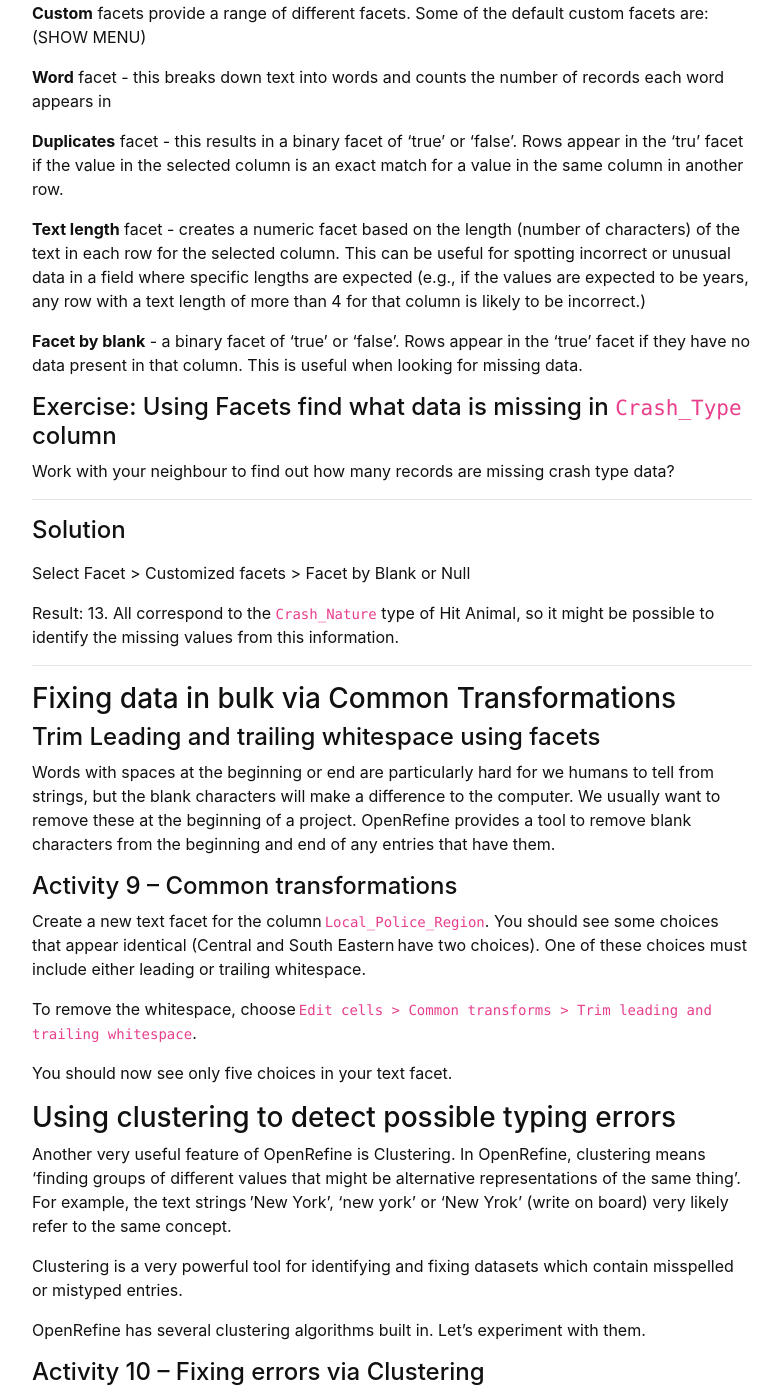
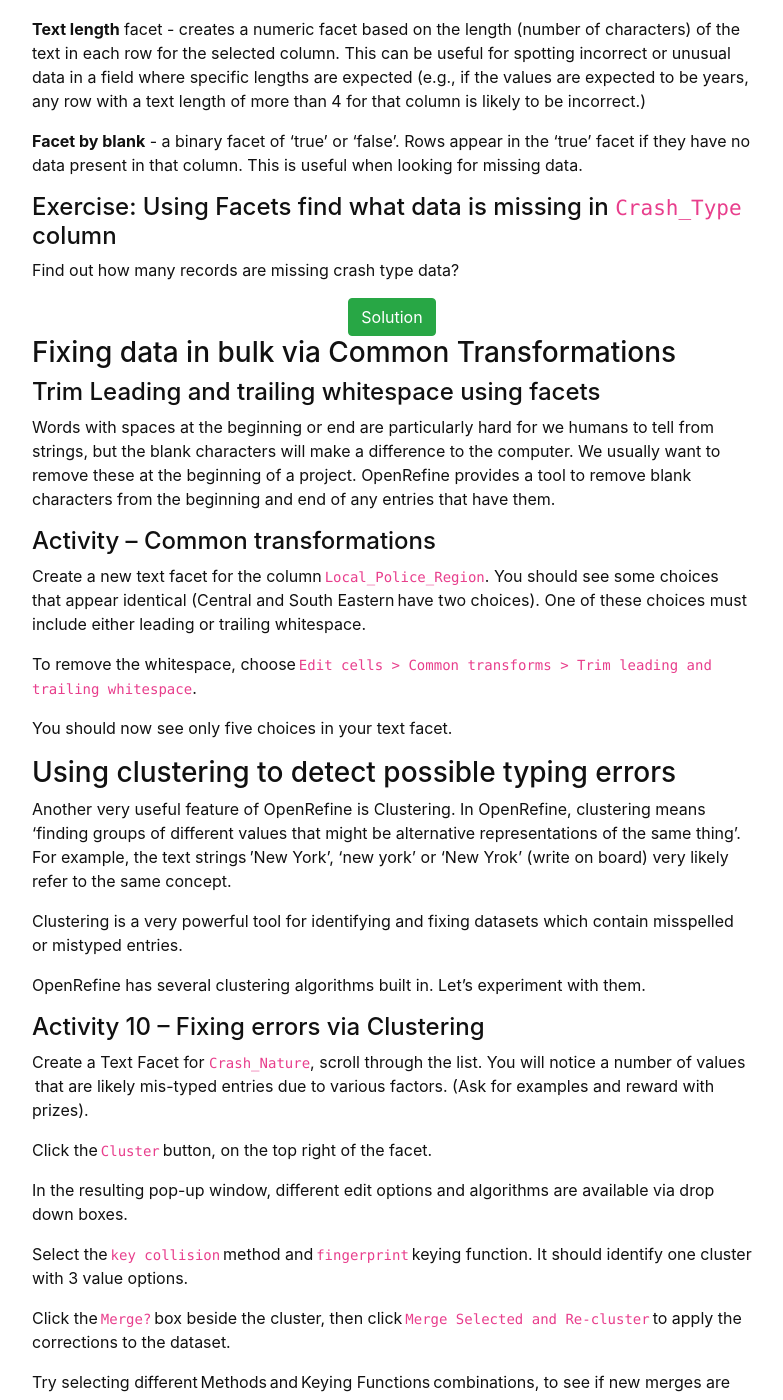
Before and after one commit to GULibrarySandbox/intro-data-wrangle, a Jekyll site: the page built from content/4-lesson.md, in a window 1280 px wide and 1400 px high, scrolled down 2424 px. Shown: the whole window, without its empty margins (248-1031 px from the left). Built offline with Jekyll 4.4.1, drawn with Linux system fonts in a browser that asks for light colours; some of the changed text lies outside the part shown.

Commit message:
Update 4-lesson.md

```diff
--- a/content/4-lesson.md
+++ b/content/4-lesson.md
@@ -36,15 +36,6 @@ along with a number representing how many times that value occurs in the column.
 {% include modal.md button="Solution" color="success" title="Activity solution" text="1. Name is alphabetical, and count is largest at top of list.
 
 > 2. May highest, January lowest." %}
-> -------------------
-
-> #### Solution
-
-> 1. Name is alphabetical, and count is largest at top of list.
-
-> 2. May highest, January lowest.
-
-> -------------------------
 
 Close facet by clicking the `x` in top corner of the Facet panel. Always close facets when you are finished with them,
 so as not to affect future facets.
@@ -92,7 +83,7 @@ How many days of the week are represented now?
 
 Close facet
 
-### More on Facets
+#### More on Facets
 
 As well as 'Text facets' and 'timeline facets', OpenRefine also supports other types of facet. These include:
 
@@ -115,17 +106,12 @@ As well as 'Text facets' and 'timeline facets', OpenRefine also supports other t
 > **Facet by blank** - a binary facet of 'true' or 'false'. Rows appear in the 'true' facet if they have no data present in that column. This is useful when looking for missing data.
 
 #### Exercise:  Using Facets find what data is missing in `Crash_Type` column
+Find out how many records are missing crash type data?
 
-Work with your neighbour to find out how many records are missing crash type data?
+{% include modal.md button="Solution" color="success" title="Activity solution" text="Select Facet > Customized facets > Facet by Blank or Null
 
-> -----------------------------
-> #### Solution
+> Result: 13. All correspond to the `Crash_Nature` type of Hit Animal, so it might be possible to identify the missing values from this information." %}
 
-> Select Facet > Customized facets > Facet by Blank or Null
-
-> Result: 13. All correspond to the `Crash_Nature` type of Hit Animal, so it might be possible to identify the missing values from this information.
-
-> -------------------------------------------------
 
 ### Fixing data in bulk via Common Transformations
 
@@ -133,7 +119,7 @@ Work with your neighbour to find out how many records are missing crash type dat
 
 Words with spaces at the beginning or end are particularly hard for we humans to tell from strings, but the blank characters will make a difference to the computer. We usually want to remove these at the beginning of a project.  OpenRefine provides a tool to remove blank characters from the beginning and end of any entries that have them.
 
-#### Activity 9 – Common transformations
+#### Activity – Common transformations
 
 Create a new text facet for the column `Local_Police_Region`. You should see some choices that appear identical (Central and South Eastern have two choices). One of these choices must include either leading or trailing whitespace.
 
```
Also changed, not shown: other parts of content/4-lesson.md (+5 -5 lines).
